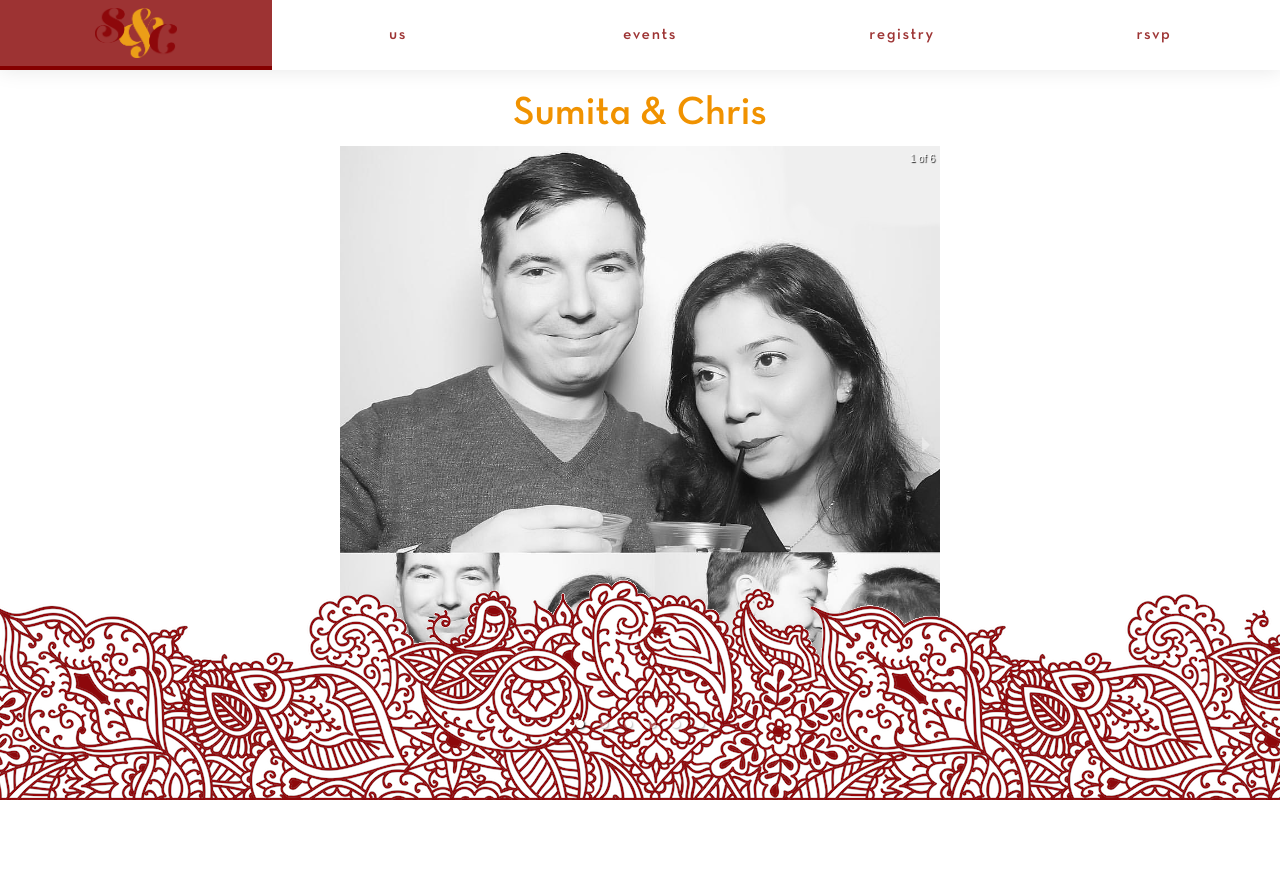
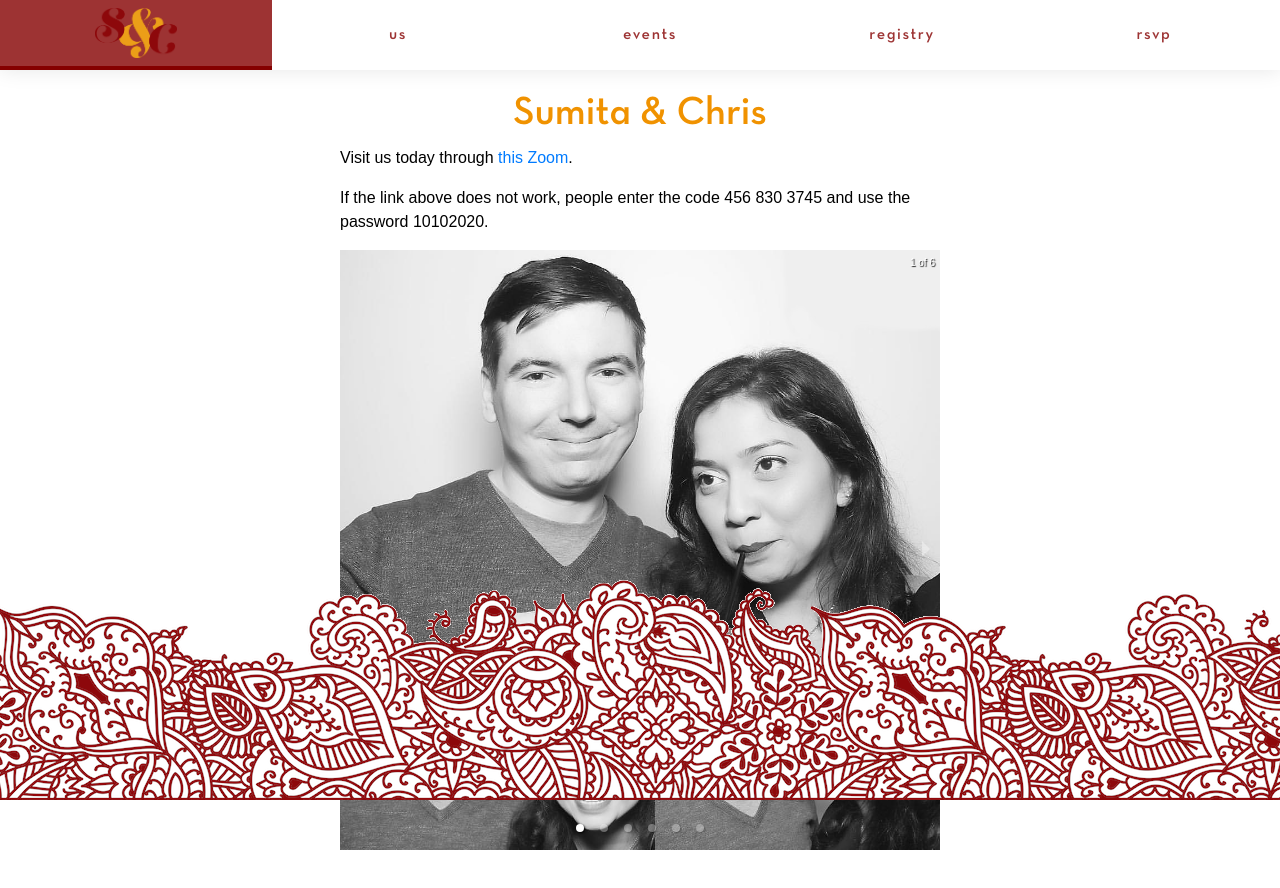
Before and after one commit to Chrisell/chris-and-sumita, a React (Create React App) app: page / in a window 1280 px wide. Shown: the top 888 px of the page. Built offline with nearby package versions, Linux system fonts and the light colour scheme.

Commit message:
Adding Zoom link

```diff
--- a/src/Page.js
+++ b/src/Page.js
@@ -15,6 +15,8 @@ class Page extends React.Component {
         return (
             <div className="home">
                 <h1>Sumita &amp; Chris</h1>
+                <p>Visit us today through <a href="https://us02web.zoom.us/j/4568303745?pwd=QmVHY0g1WVdNdE9ockNna1VXVEhmZz09" target="blank">this Zoom</a>.</p>
+                <p>If the link above does not work, people enter the code 456 830 3745 and use the password 10102020.</p>
                 <Carousel showArrows={true} showThumbs={false}>
                     <div>
                         <img alt="Sumita and Chris" src="img/us/1.jpg" />
```
